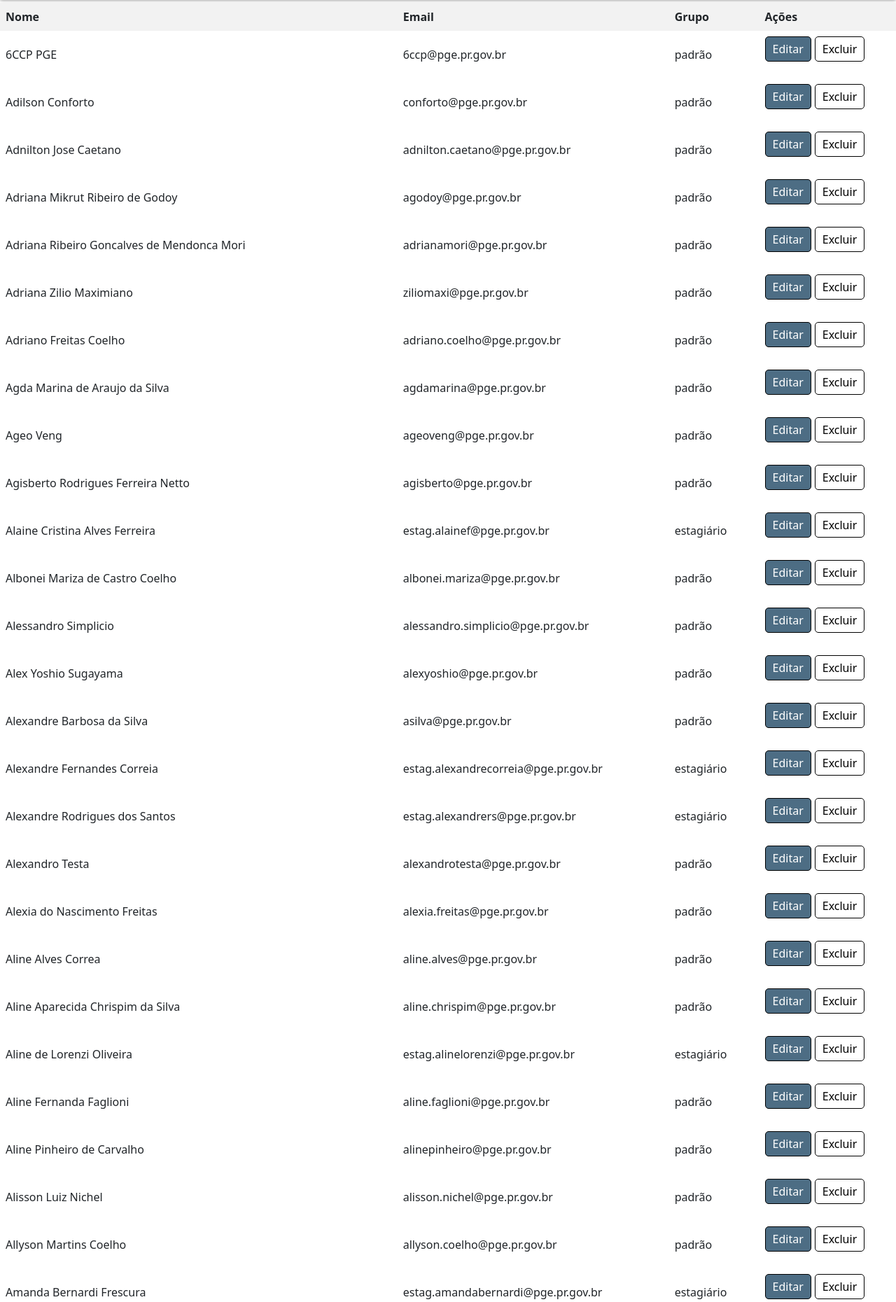
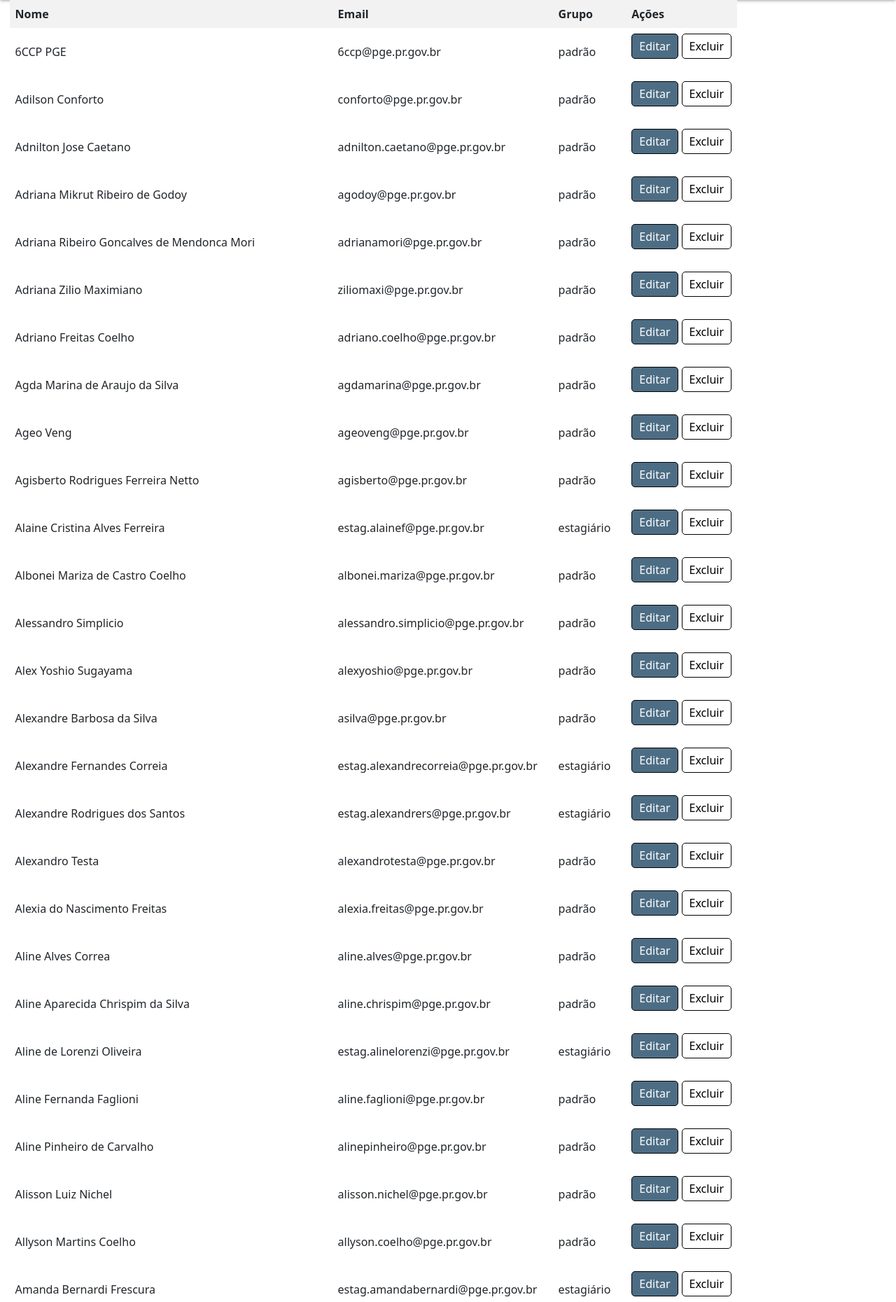
Before and after one commit to RhianFelipe/ControleSistema, a PHP site: page /public/pageLista.php in a window 1280 px wide. Shown: the part 104-1964 px from the top of the page at 70% size. Run offline with PHP 8.4, Linux system fonts and the light colour scheme; the visitor is signed in with stand-in values (Sample User, id 1); data comes from the database, SQL or seed files in the repository.

Commit message:
Style: page lista

```diff
--- a/public/style/telaLista.css
+++ b/public/style/telaLista.css
@@ -2,19 +2,26 @@
 
 /* Personalização adicional */
 
+section{
+    display: flex;
 
+    justify-content: center;
+
+}
 
   table {
     border-collapse: collapse;
-    width: 100%;
+    width: auto;
+
 
   }
 
   th,
   td {
-    border: 5rem solid rgb(185, 22, 22);
+
     padding: 0.5rem;
     text-align: left;
+
   }
 
   th {
```
